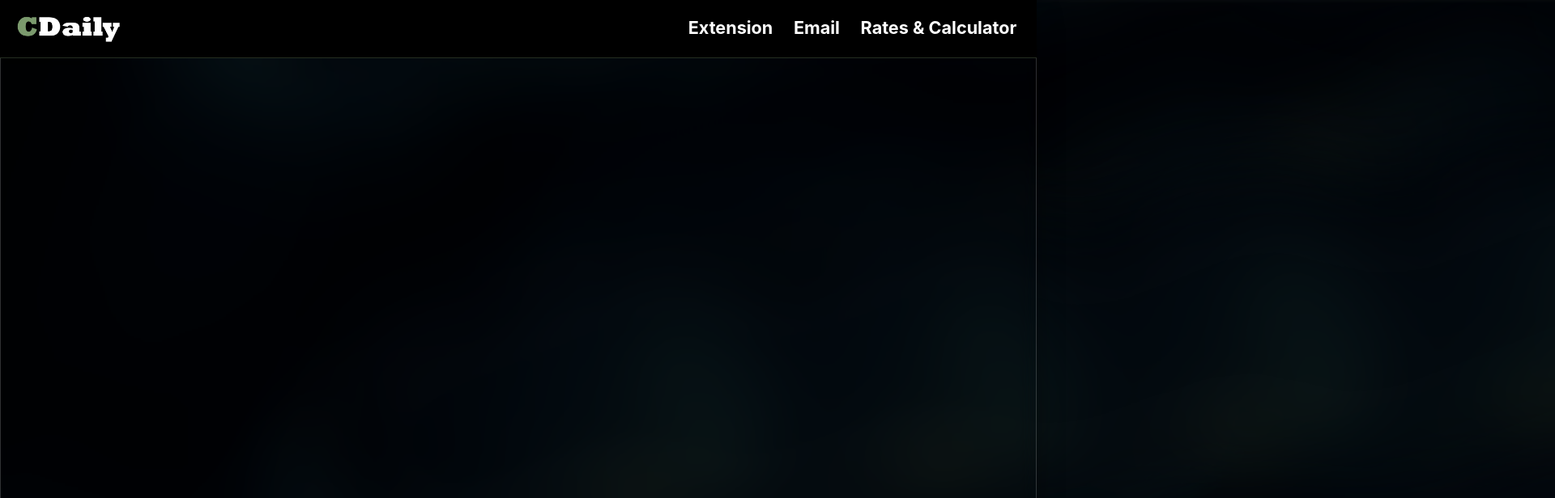
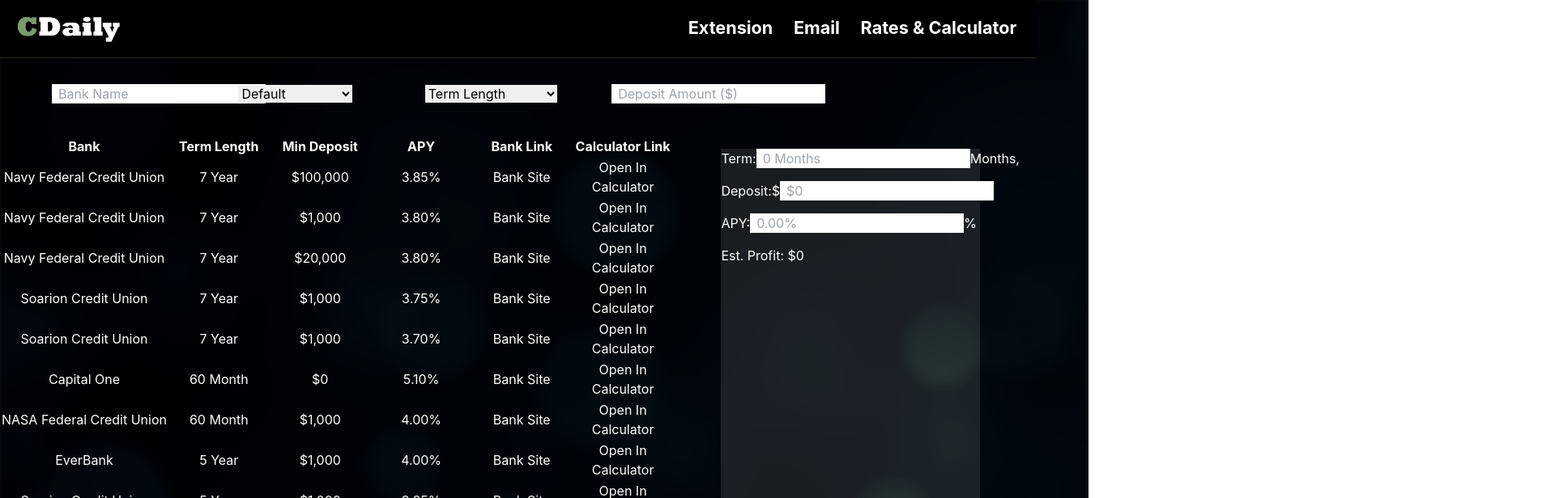
Before and after one commit to holland-cw3/CDaily, a React (Create React App) app: page /ratesandcalc in a window 1280 px wide. Shown: the top 616 px of the page at 81% size, 1920 px wide, since content can reach past the window. Built offline with nearby package versions, Linux system fonts and the light colour scheme.

Commit message:
table stuff

```diff
--- a/src/App.css
+++ b/src/App.css
@@ -3,17 +3,21 @@
 .App {
   text-align: center;
 
+}
 
 
-}
 body{
   background-image: url("./Images/bg.png");
   background-size: cover;
   background-repeat: none;
+  color: white;
   overflow-x: hidden;
-  color: white;
 
 
+}
+
+body::-webkit-scrollbar {
+  display: none;
 }
 
 
--- a/src/App.js
+++ b/src/App.js
@@ -1,16 +1,11 @@
 import React from 'react';
 
 import './App.css';
-import Background from "./components/bg";
 import Header from "./components/Header";
 import Emails from "./pages/email";
 import Extension from "./pages/extension";
 import Home from "./pages/home";
-
 import Rates from "./pages/ratesandcalc";
-
-
-
 
 import { BrowserRouter as Router, Routes, Route } from "react-router-dom";
 
@@ -18,20 +13,12 @@
 function App() {
   return (
     <Router>
-
-
       <Header/>
-      <Background/>
       <Routes>
       <Route path="/" element={<Home />} />
       <Route path="/emails" element={<Emails />} />
-
       <Route path="/extension" element={<Extension />} />
-
       <Route path="/ratesandcalc" element={<Rates />} />
-
-
-
       </Routes>
     </Router>
   );
--- a/src/CSS/home.css
+++ b/src/CSS/home.css
@@ -20,7 +20,7 @@
 .textContainer{
     position: absolute;
     width: 100%;
-    z-index: 22;
+    z-index: 5;
     top: 0;
     margin-top: 100vh;
 
@@ -28,7 +28,7 @@
 .textContainer2{
     position: absolute;
     width: 100%;
-    z-index: 22;
+    z-index: 5;
     top: 0;
     margin-top: 200vh;
 
--- /dev/null
+++ b/src/CSS/table.css
@@ -0,0 +1,37 @@
+.tableContainer{
+    width: 65%;
+    z-index: 100;
+}
+
+.userForm{
+    margin-left: 5vw;
+    width: 100%;
+    z-index: 100;
+    margin-top: 13vh;
+}
+
+.line{
+    margin-bottom:2vh;
+    width:10vw;
+    margin-right: 8vw;
+
+}
+th{
+    width: 10vw;
+}
+
+td{
+    text-align: center;
+    width: 10vw;
+}
+
+.searchbank{
+    border-radius: 2px soli
+}
+
+.calc{
+    background-color: rgba(255,255,255,0.1);
+    width:25%;
+    height: 70vh;
+    margin-left: 3vw;
+}
--- a/src/Home.css
+++ b/src/Home.css
@@ -52,9 +52,9 @@
   right: 0;
   bottom: 0;
   margin: auto; /* Center the element */
-  backdrop-filter: blur(10px);
-  -webkit-backdrop-filter: blur(10px);
+  backdrop-filter: blur(7px);
+  -webkit-backdrop-filter: blur(7px);
   border-radius: 20px;
-  border: 1px solid rgba(255, 255, 255, 0.18);
-  box-shadow: 0 8px 32px 0 rgba(0, 0, 0, 0.37);
+  background-color: rgba(255, 255, 255,0.07);
+  box-shadow: 0 8px 32px 0 rgba(0, 0, 0, 0.2);
 }
--- a/src/components/bg.js
+++ /dev/null
@@ -1,58 +0,0 @@
-import React, { useEffect, useState } from "react";
-import { useLocation } from "react-router-dom";
-import "../Home.css";
-import bg from "../Images/bg.png"; // Importing image
-
-
-function calc() {
-  // Get current URL location
-
-  // State variables for mobile view and hamburger menu
-
-  return (
-    <div>
-      <div className=" grid grid-cols-4 bg-container">
-       <img src={bg} alt="bg" className="bg-container" />
-       <img src={bg} alt="bg" className="bg-container" />
-       <img src={bg} alt="bg" className="bg-container" />
-       <img src={bg} alt="bg" className="bg-container" />
-       <img src={bg} alt="bg" className="bg-container" />
-       <img src={bg} alt="bg" className="bg-container" />
-       <img src={bg} alt="bg" className="bg-container" />
-       <img src={bg} alt="bg" className="bg-container" />
-       <img src={bg} alt="bg" className="bg-container" />
-       <img src={bg} alt="bg" className="bg-container" />
-       <img src={bg} alt="bg" className="bg-container" />
-       <img src={bg} alt="bg" className="bg-container" />
-       <img src={bg} alt="bg" className="bg-container" />
-       <img src={bg} alt="bg" className="bg-container" />
-       <img src={bg} alt="bg" className="bg-container" />
-       <img src={bg} alt="bg" className="bg-container" />
-    </div>
-    <div className=" grid grid-cols-4 bg-container2">
-       <img src={bg} alt="bg" className="bg-container" />
-       <img src={bg} alt="bg" className="bg-container" />
-       <img src={bg} alt="bg" className="bg-container" />
-       <img src={bg} alt="bg" className="bg-container" />
-       <img src={bg} alt="bg" className="bg-container" />
-       <img src={bg} alt="bg" className="bg-container" />
-       <img src={bg} alt="bg" className="bg-container" />
-       <img src={bg} alt="bg" className="bg-container" />
-       <img src={bg} alt="bg" className="bg-container" />
-       <img src={bg} alt="bg" className="bg-container" />
-       <img src={bg} alt="bg" className="bg-container" />
-       <img src={bg} alt="bg" className="bg-container" />
-       <img src={bg} alt="bg" className="bg-container" />
-       <img src={bg} alt="bg" className="bg-container" />
-       <img src={bg} alt="bg" className="bg-container" />
-       <img src={bg} alt="bg" className="bg-container" />
-    </div>
-
-    <div className="glass"></div>
-    </div>
-
-
-  );
-}
-
-export default calc;
--- a/src/pages/ratesandcalc.js
+++ b/src/pages/ratesandcalc.js
@@ -1,5 +1,5 @@
 import React, { useEffect, useState } from "react";
-import "../CSS/Header.css";
+import "../CSS/table.css";
 
 function Calc() {
   // Importing records data from JSON file
@@ -118,27 +118,26 @@
 
   // display the page
   return (
-    <div className="flex flex-col items-center justify-center">
+    <div className="flex flex-col">
+      <div className="form text-black">
+        <div className="flex flex-row justify-left userForm">
           {/* Displaying heading text */}
-      <h3 className="text-white text-3xl font-bold mt-5 mb-5">CDaily Rates</h3>
           {/* Search Input Field */}
-      <span className="line" style={{ paddingLeft: 5 + "px" }}>
-        Search:{" "}
+          <span className="line">
             <input
               type="text"
-          className="w-auto px-2 py-0 m-0 bg-white"
+              className="w-auto px-2 py-0 m-0 bg-white search"
               placeholder="Bank Name"
               onChange={(e) => setSearchVal(e.target.value)}
             ></input>{" "}
           </span>
           {/* Sort Dropdown */}
-      <span className="line" style={{ paddingLeft: 5 + "px" }}>
-        Sort By:{" "}
+          <span className="line">
             <select
               value={selectedSorting}
               onChange={(e) => setSelectedSorting(e.target.value)}
             >
-          <option value="default">Default</option>
+              <option value="Sort By">Default</option>
               <option value="highestAPY">Highest APY</option>
               <option value="shortest">Shortest Term</option>
               <option value="longest">Longest Term</option>
@@ -147,32 +146,37 @@
             </select>
           </span>
           {/* Term length dropdown*/}
-      <span className="line" style={{ paddingLeft: 5 + "px" }}>
-        Term Length:{" "}
+          <span className="line">
+
             <select
               value={termLength}
               onChange={(e) => {
                 setTermLength(e.target.value);
               }}
             >
-          <option value="all">All</option>
+              <option value="all">Term Length</option>
               <option value="short">0-12 Months</option>
               <option value="medium">12-36 Months</option>
               <option value="long">Beyond 36 Months</option>
             </select>
           </span>
           {/* Deposit amount input */}
-      <span className="line" style={{ paddingLeft: 5 + "px" }}>
-        Deposit Amount:{" "}
+          <span className="line">
             <input
               type="number"
               className="w-auto px-2 py-0 m-0 bg-white"
-          placeholder="$0"
+              placeholder="Deposit Amount ($)"
               onChange={(e) => setDepositVal(e.target.value)}
             ></input>{" "}
           </span>
+
+          {/* this is the calculator */}
+
+        </div>
+      </div>
+      <div className="flex flex-row">
         {/* The table of rates */}
-      <div className="tableContainer">
+        <div className="tableContainer mt-6 w-1/4 ml-15 mr-5">
           <table className="mb-10 table-auto">
             {/* Displaying table head with name for fields */}
             <thead>
@@ -206,7 +210,7 @@
                 .slice(displayStart, displayStart + blockSize)
                 .map((item) => (
                   <tr>
-                  <td>{item.Bank != null ? item.Bank.toString() : "Null"}</td>
+                    <td className="w-1/4">{item.Bank != null ? item.Bank.toString() : "Null"}</td>
                     <td>
                       {item.TermAmnt != null ? item.TermAmnt.toString() : "Null"}{" "}
                       {item.TermType != null
@@ -239,7 +243,7 @@
                           setCalcAPY(item.apyNum);
                           document.getElementById("calcTerm").value =
                             item.TermAmnt;
-                        document.getElementById("calcTermType").innerHTML =
+                          document.getElementById("calcTermType").innerText =
                             item.TermType.charAt(0) +
                             item.TermType.slice(1).toLowerCase();
                           document.getElementById("calcDeposit").value =
@@ -300,15 +304,14 @@
             </tbody>
           </table>
         </div>
-      {/* this is the calculator */}
-      <div id="calculator">
+        <div id="calculator" className="flex flex-col mt-10 calc ">
           {/* input field for term length */}
-        <span className="line" style={{ paddingLeft: 5 + "px" }}>
+          <span className="line flex flex-row">
             Term:{" "}
             <input
               id="calcTerm"
               type="number"
-            className="w-auto px-2 py-0 m-0 bg-white"
+              className="w-auto px-2 py-0 m-0 bg-white text-black"
               placeholder="0 Months"
               onChange={(e) => setCalcTerm(e.target.value)}
             ></input>{" "}
@@ -316,30 +319,30 @@
             {", "}
           </span>
           {/* input field for deposit amount */}
-        <span className="line" style={{ paddingLeft: 5 + "px" }}>
-          Deposit:{" $"}
+          <span className="line  flex flex-row">
+            Deposit:$
             <input
               id="calcDeposit"
               type="number"
-            className="w-auto px-2 py-0 m-0 bg-white"
+              className="w-auto px-2 py-0 m-0 bg-white text-black"
               placeholder="$0"
               onChange={(e) => setCalcDeposit(e.target.value)}
             ></input>{" "}
           </span>
           {/* input field for APY */}
-        <span className="line" style={{ paddingLeft: 5 + "px" }}>
+          <span className="line  flex flex-row">
             APY:{" "}
             <input
               id="calcAPY"
               type="number"
-            className="w-auto px-2 py-0 m-0 bg-white"
+              className="w-auto px-2 py-0 m-0 bg-white text-black"
               placeholder="0.00%"
               onChange={(e) => setCalcAPY(e.target.value)}
             ></input>
             {"% "}
           </span>
           {/* output field for extimated profit */}
-        <span className="line" style={{ paddingLeft: 5 + "px" }}>
+          <span className="line">
             Est. Profit:{" "}
             <span id="estimatedEarnings">
               {"$" + new Intl.NumberFormat().format(getCalcValue().toFixed(2))}
@@ -347,6 +350,7 @@
           </span>
         </div>
       </div>
+    </div>
   );
 }
 
```
Also changed, not shown: src/pages/home.js (+46 -31 lines). Lines whose indentation alone changed are shown as unchanged.
